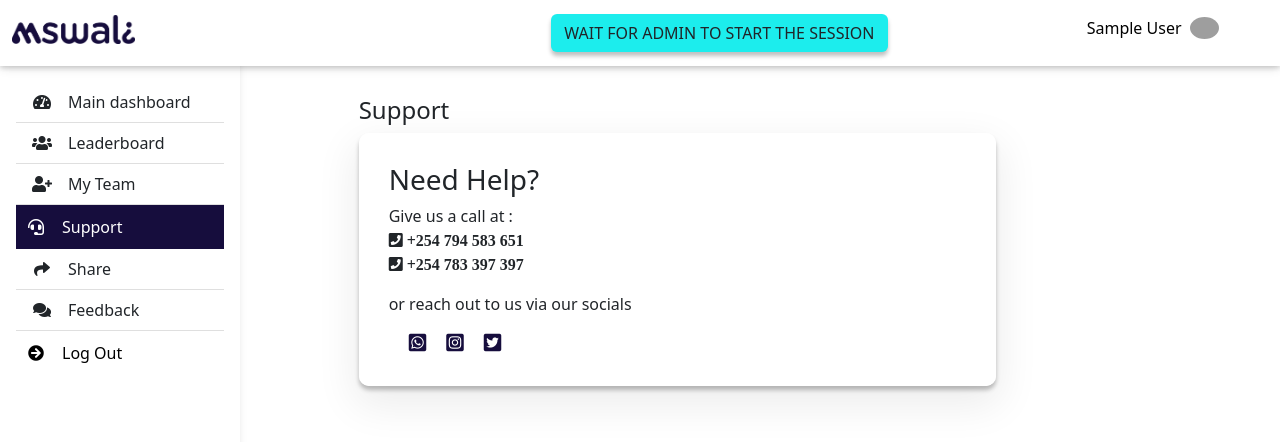
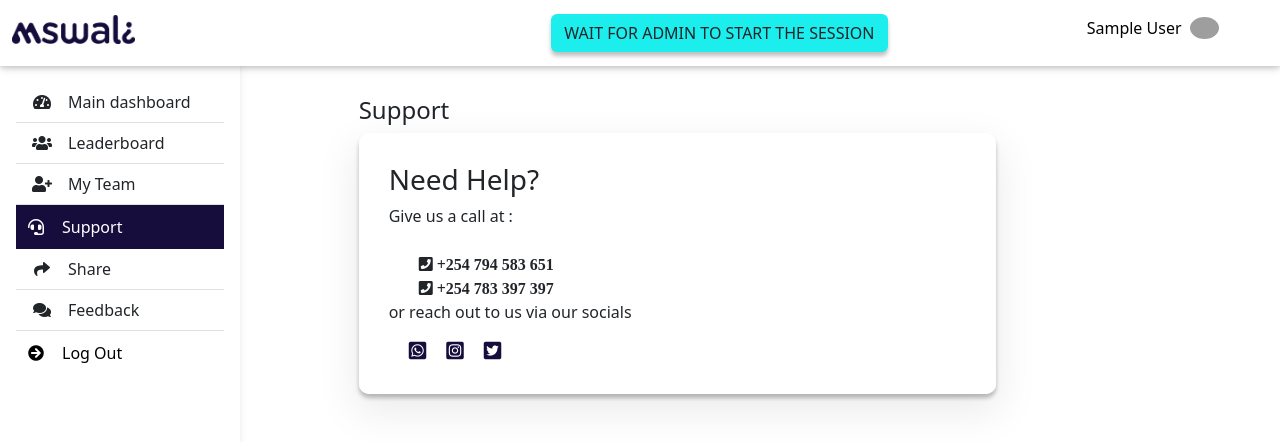
Before and after one commit to Alexotieno1717/pwa-ui, a React (Create React App) app: page /support in a window 1280 px wide. Shown: the top 442 px of the page. Built offline with nearby package versions, Linux system fonts and the light colour scheme; sample sign-in values are in the browser's storage; grey boxes are pictures that could not be loaded.

Commit message:
Removed unused variable

```diff
--- a/src/components/support/Support.jsx
+++ b/src/components/support/Support.jsx
@@ -2,8 +2,6 @@ import SideBar from '../Navigation/sidebar/SideBar';
 import Navbar from '../Navigation/Navbar/Navbar';
 import React from 'react';
 import './Support.css';
-import { Link } from 'react-router-dom';
-import { useNavigate } from 'react-router';
 
 
 function Support() {
@@ -30,14 +28,14 @@ function Support() {
                   <h4>Support</h4>
                   <div className='supportBackground'>
                     <h3>Need Help?</h3>
-                    <p>Give us a call at :
-                      <span className='phoneIcon'>
+                    <div>Give us a call at :
+                      <div className='phoneIcon'>
                         <br/>
                         <i className='fa fa-phone-square'> +254 794 583 651 </i>
                         <br/>
                         <i className='fa fa-phone-square'> +254 783 397 397 </i>
-                      </span>
-                    </p>
+                      </div>
+                    </div>
 
                     <p>or reach out to us via our socials</p>
                     <div>
```
